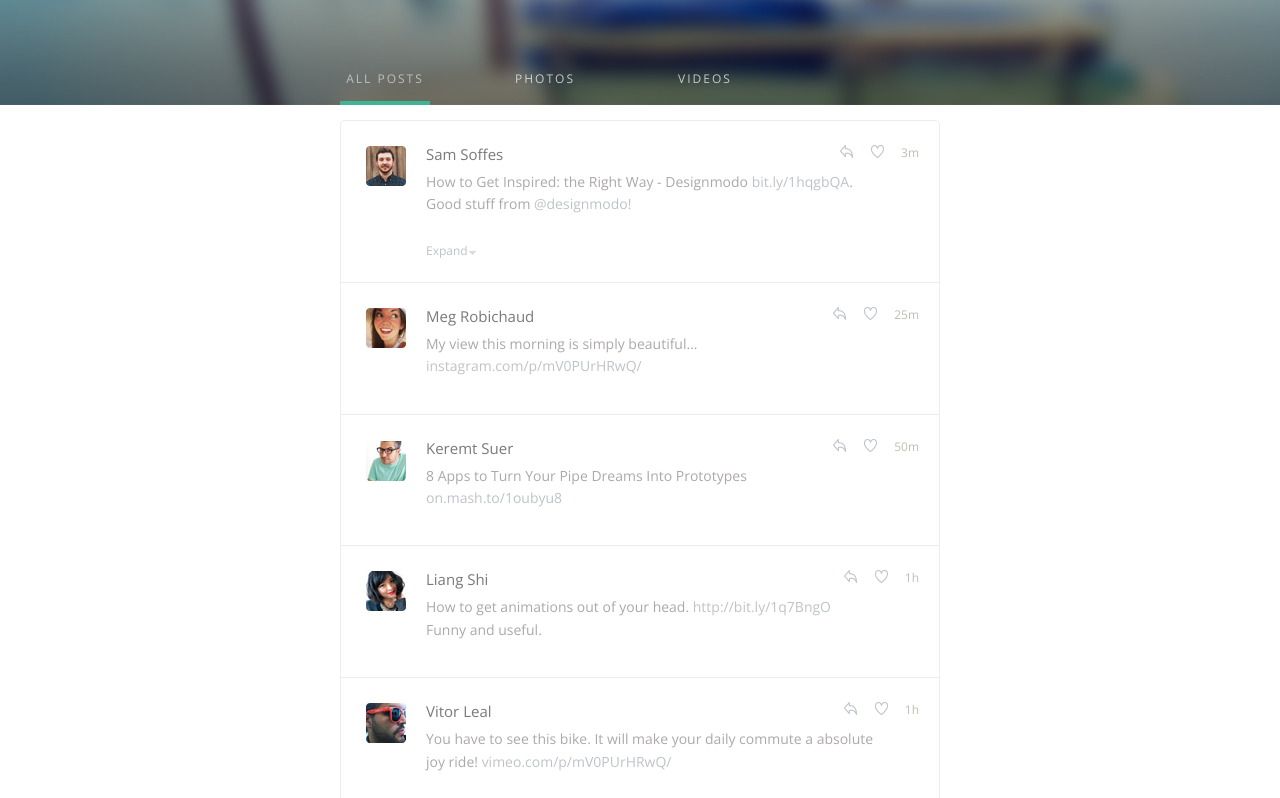
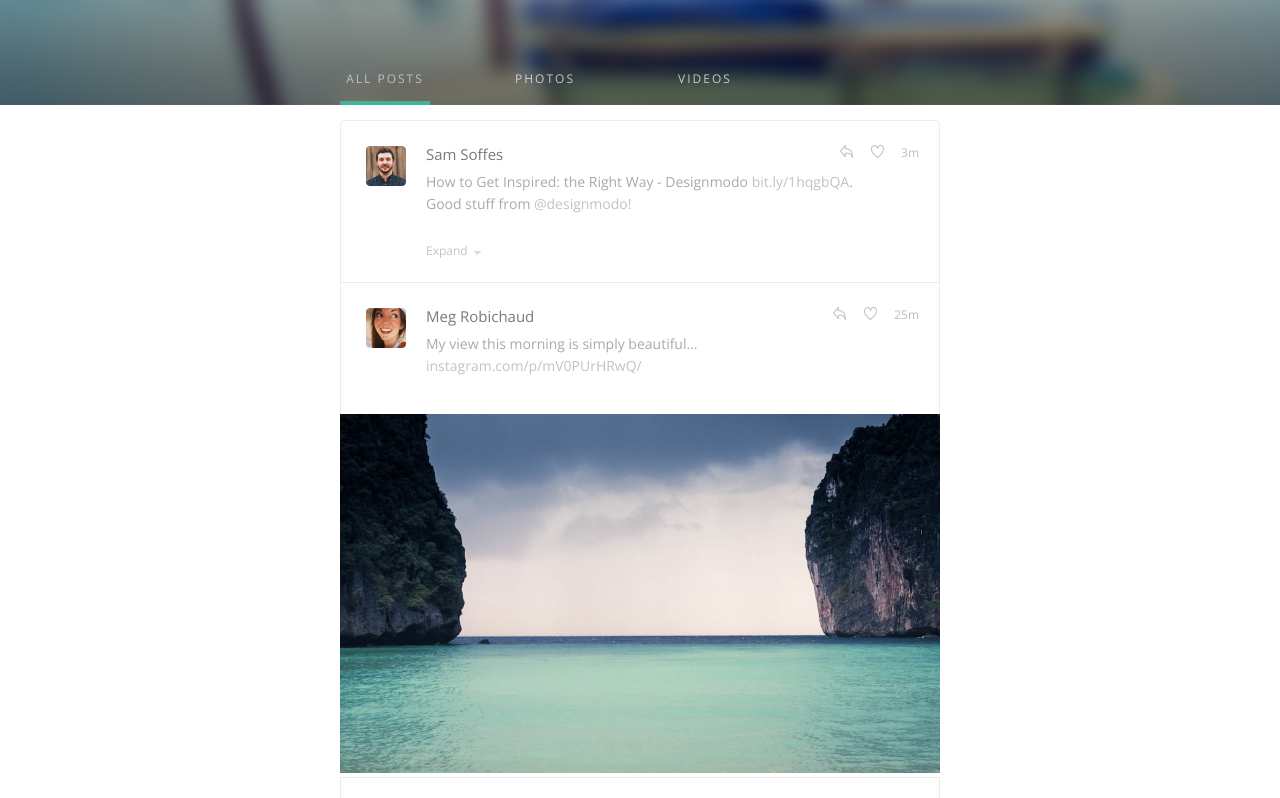
Before and after one commit to teeore/invisionapp, a website: page app/index.html in a window 1280 px wide. Shown: the part 380-1178 px from the top of the page. Drawn offline with nearby package versions, Linux system fonts and the light colour scheme; files that its build step writes are made by us from their sources.

Commit message:
fixed comment bug

```diff
--- a/app/index.html
+++ b/app/index.html
@@ -77,9 +77,9 @@
             <!-- posts -->
             <div class="all-posts">
                 <!-- comments -->
-                <div class="comments-wrapper"></div>
+                <!-- <div class="comments-wrapper"></div> -->
                 <!-- images -->
-                <div class="image-post-wrapper"></div>
+                <!-- <div class="image-post-wrapper"></div> -->
             </div>
         </div>
         <div class="clear"></div>
--- a/app/scripts/main.js
+++ b/app/scripts/main.js
@@ -59,15 +59,21 @@ var socialApp = {
                 '<div class="post-msg-wrapper"> <div class="post-name"> ' +
                 item.name + '</div> <div class = "post-msg" >' +
                 item.msg +
-                '</div> </div>';
+                '</div> <div class = "comments-text-wrapper"></div></div>';
             $('.all-posts').append(postTmpl);
 
             // add link to expand comments
             if (item.comments) {
-                var addExpandLink = '<div class = "comments-text"> <a class="expand" href = "#"> Expand' +
-                    '<span class = "sprite-main sprite-caret-down"> </span></a></div>';
-                $('.post-msg-wrapper').append(addExpandLink);
-                socialApp.expandComments();
+                $('.all-posts').append('<div class="comments-wrapper"><div class="comments-text"></div></div>');
+                var expandLink = '<a class="expand" href = "#"> Expand' +
+                    '<span class = "sprite-main sprite-caret-down"> </span></a>';
+                var collapseLink = '<a class="collapse" href = "#"> Collapse' +
+                    '<span class = "sprite-main sprite-caret-up"> </span></a>';
+                   var commentText = $('.comments-text').html(expandLink);
+
+                $('.comments-text-wrapper').html(commentText);
+
+                socialApp.expandComments(expandLink, collapseLink);
 
                 // insert comments
                 $.each(item.comments, function(i, comment) {
@@ -82,8 +88,8 @@ var socialApp = {
                         comment.name + '</div> <div class = "post-msg" >' +
                         comment.msg +
                         '</div> </div>';
-                    var addComments = $('.comments-wrapper').append(commentTmpl);
-                    $('.all-posts').append(addComments);
+
+                    $('.comments-wrapper').append(commentTmpl);
                 });
             }
 
@@ -91,37 +97,33 @@ var socialApp = {
             if (item.images) {
                 $.each(item.images, function(i, item) {
                     var postImg = '<a href="#" class="img-large"><img src="' + item.image + '"></a>';
-                    var imageTmpl = '<div class="image-post">' + postImg + '</div>';
-                    var addImage = $('.image-post-wrapper').append(imageTmpl);
-                    $('.all-posts').append(addImage);
-                    socialApp.imageModal(postImg, postTmpl);
+                    var imageTmpl = '<div class="image-post-wrapper"><div class="image-post">' + postImg + '</div></div>';
+                    // var addImage = $('.image-post-wrapper').append(imageTmpl);
+                    socialApp.imageModal(item, postImg, postTmpl);
+                    $('.all-posts').append(imageTmpl);
+
                 });
             }
         });
     },
 
-    expandComments: function() {
-        var expand = '<a id="expand" href = "#"> Expand <span class = "sprite-main sprite-caret-down"> </span></a>';
-        // var collapse = '<a id="collapse" href = "#"> Collapse <span class = "sprite-main sprite-caret-up"> </span></a>';
+    expandComments: function(expandLink, collapseLink) {
         var replyDiv = $('<div class="reply-comment"><input type="text" placeholder="Reply..." class="reply"></div>');
-        var commentText = $('.comments-text');
 
+        $('.comments-text').on('click', 'a.expand', function() {
+            $('.comments-text').html(collapseLink);
+            $('.comments-wrapper').show();
 
-        $('.comments-text a').click(function() {
-            if ($(this).hasClass('expand')) {
-                $(this).removeClass('expand').addClass('collapse');
-                $('.comments-wrapper').show();
-                $('.sprite-main').removeClass('sprite-caret-down').addClass('sprite-caret-up')
+            if (!$('#reply-wrapper').length) {
+                $('.comments-wrapper').append('<div id="reply-wrapper"></div>');
+                $('#reply-wrapper').html(replyDiv);
+            }
+            return false;
+        });
 
-                if (!$('#reply-wrapper').length) {
-                    $('.comments-wrapper').append('<div id="reply-wrapper"></div>');
-                    $('#reply-wrapper').html(replyDiv);
-                }
-            } else {
-                $(this).removeClass('collapse').addClass('expand');
-                $('.sprite-main').removeClass('sprite-caret-up').addClass('sprite-caret-down')
-                $('.comments-wrapper').hide();
-            }
+        $('.comments-text').on('click', 'a.collapse', function() {
+            $('.comments-text').html(expandLink);
+            $('.comments-wrapper').hide();
             return false;
         });
     },
@@ -150,15 +152,18 @@ var socialApp = {
         });
     },
 
-    imageModal: function(img, postTmpl) {
+    imageModal: function(item, img, postTmpl) {
+         $.each(item, function(i, item) {
+            console.log('item is ', item)
         $('.img-large').on('click', function(e) {
             $('html, body').scrollTop(0);
             $('.container, footer').addClass('blur');
             $('#img-wrapper')
-                .html('<div class="img-bg"><div class="img-content">' + img + '<div class="post-details"></div></div></div>');
+                .html('<div class="img-bg"><div class="img-content">' + item.image + '<div class="post-details"></div></div></div>');
             $('.post-details').append(postTmpl);
             e.preventDefault();
         });
+    });
     },
 
     updateSettings: function(data) {
--- a/app/styles/_global.scss
+++ b/app/styles/_global.scss
@@ -59,6 +59,7 @@ header {
     top: 0;
     left: 0;
     z-index: 99;
+    min-width: 500px;
 }
 
 .header-below {
--- a/app/styles/_index.scss
+++ b/app/styles/_index.scss
@@ -171,6 +171,9 @@
      &-text {
          float: left;
          margin-top: 13px;
+         span {
+         margin-left: 5px;
+         }
      }
  }
 
--- a/app/styles/_media-queries.scss
+++ b/app/styles/_media-queries.scss
@@ -1,5 +1,12 @@
 @media (max-width: 600px) {
-.searchbox input {
-  width: 100%;
+    .searchbox input {
+        width: 100%;
+    }
 }
+
+
+@media (max-width: 500px) {
+    .header-right {
+       float: left;
+    }
 }
--- a/bower.json
+++ b/bower.json
@@ -5,9 +5,6 @@
     "jquery": "~2.1.4"
   },
   "devDependencies": {
-    "normalize-scss": "normalize.scss#~3.0.2+normalize.3.0.2"
-  },
-  "resolutions": {
-    "normalize-scss": "~3.0.2+normalize.3.0.2"
+
   }
 }
```
